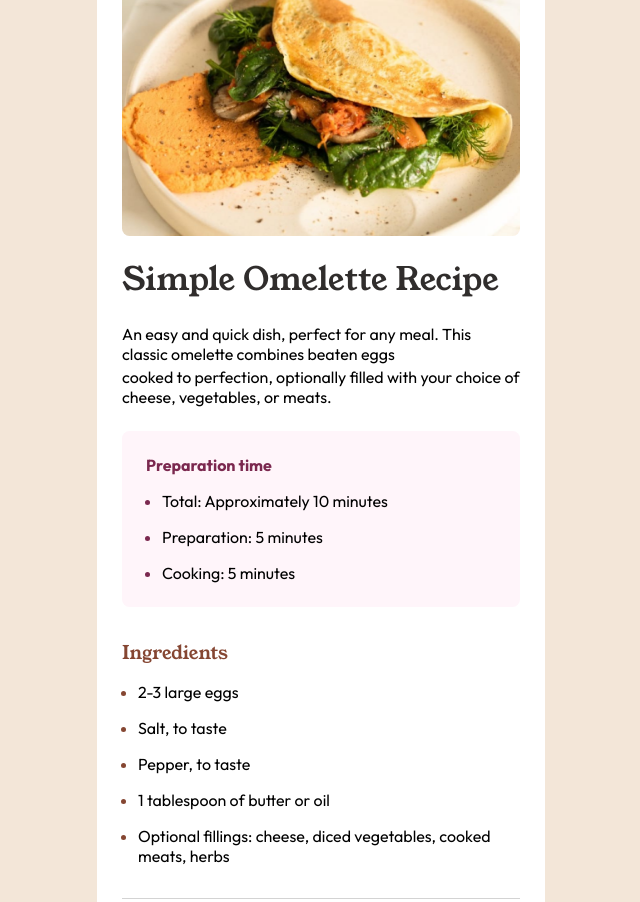
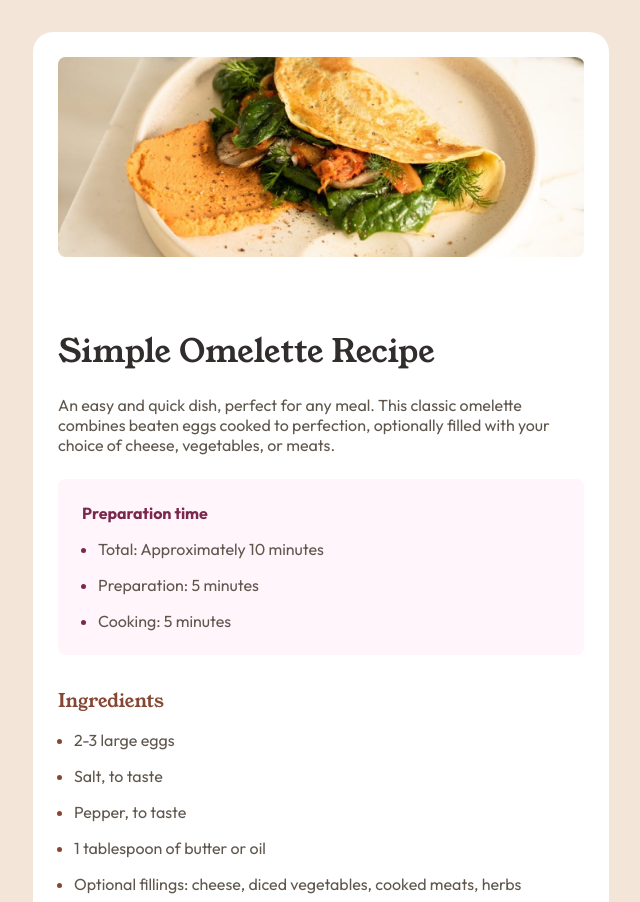
Before and after one commit to Tonye-Onuoha/Recipe-Page, a plain HTML site: page index.html in a window 1280 px wide. Shown: the top 902 px of the page, without its empty margins (319-959 px from the left). Drawn offline with Linux system fonts and the light colour scheme.

Commit message:
Updated index.html file and added media queries to CSS file

```diff
--- a/css/styles.css
+++ b/css/styles.css
@@ -6,7 +6,6 @@ html {
 
 body {
     width: 100%;
-    height: 1800px;
     margin: 0;
     font-size: 16px;
 }
@@ -26,7 +25,6 @@ body {
 
 main {
     width: 100%;
-    height: 100%;
     display: flex;
     justify-content: center;
     align-items: center;
@@ -46,24 +44,24 @@ h5 {
 
 p {
     margin: 0.2em 0;
+    color: hsl(30, 10%, 34%);
 }
-.container {
+
+.recipe-details-container {
     background-color: hsl(0, 0%, 100%);
-    width: 35%;
+    width: 100%;
     padding: 25px;
     box-sizing: border-box;
-    border-radius: 15px;
 }
 
 .image-container {
-    height: 250px;
+    height: 200px;
 }
 
 img {
     width: 100%;
     height: 100%;
     object-fit: cover;
-    border-radius: 7.5px;
 }
 
 .description {
@@ -103,6 +101,7 @@ img {
 .ingredients-list li,
 .instructions-list li {
     margin: 1em;
+    color: hsl(30, 10%, 34%);
 }
 
 .preparation-list li:last-child,
@@ -138,8 +137,57 @@ td {
     padding: 1em;
 }
 
+td:nth-child(1) {
+    color: hsl(30, 10%, 34%);
+}
+
 td:nth-child(2) {
     color: hsl(14, 45%, 36%);
 }
 
 /* MEDIA QUERIES */
+
+@media screen and (min-width: 768px) {
+    body {
+        height: 1800px;
+    }
+    main {
+        height: 100%;
+    }
+    .recipe-container {
+        width: 70%;
+    }
+    .recipe-details-container {
+        border-bottom-left-radius: 20px;
+        border-bottom-right-radius: 20px;
+    }
+    .image-container {
+        height: 250px;
+        padding: 25px;
+        box-sizing: border-box;
+        background-color: hsl(0, 0%, 100%);
+        border-top-left-radius: 20px;
+        border-top-right-radius: 20px;
+    }
+    img {
+        border-radius: 7.5px;
+    }
+}
+
+@media screen and (min-width: 1024px) {
+    .recipe-container {
+        width: 50%;
+    }
+}
+
+@media screen and (min-width: 1280px) {
+    .recipe-container {
+        width: 45%;
+    }
+}
+
+@media screen and (min-width: 1600px) {
+    .recipe-container {
+        width: 35%;
+    }
+}
--- a/index.html
+++ b/index.html
@@ -29,14 +29,17 @@
   </head>
   <body>
     <main>
-      <div class="container outfit-font">
+      <div class="recipe-container">
         <div class="image-container">
           <img src="assets/images/image-omelette.jpeg" alt="recipe image" />
         </div>
+        <div class="recipe-details-container outfit-font">
           <div class="description">
             <h1 id="title" class="young-serif-regular">Simple Omelette Recipe</h1>
-          <p>An easy and quick dish, perfect for any meal. This classic omelette combines beaten eggs</p>
-          <p>cooked to perfection, optionally filled with your choice of cheese, vegetables, or meats.</p>
+            <p>
+              An easy and quick dish, perfect for any meal. This classic omelette combines beaten eggs cooked to
+              perfection, optionally filled with your choice of cheese, vegetables, or meats.
+            </p>
             <div class="preparation-container">
               <b>Preparation time</b>
               <ul class="preparation-list">
@@ -60,8 +63,8 @@
             <h3 class="young-serif-regular">Instructions</h3>
             <ol class="instructions-list">
               <li>
-              <b>Beat the eggs</b>: In a bowl, beat the eggs with a pinch of salt and pepper until they are well mixed.
-              You can add a tablespoon of water or milk for a fluffier texture.
+                <b>Beat the eggs</b>: In a bowl, beat the eggs with a pinch of salt and pepper until they are well
+                mixed. You can add a tablespoon of water or milk for a fluffier texture.
               </li>
               <li><b>Heat the pan</b>: Place a non-stick frying pan over medium heat and add butter or oil.</li>
               <li>
@@ -100,6 +103,7 @@
                 <td class="young-serif-regular">22g</td>
               </tr>
             </table>
+          </div>
         </div>
       </div>
     </main>
```
Lines whose indentation alone changed are shown as unchanged.
